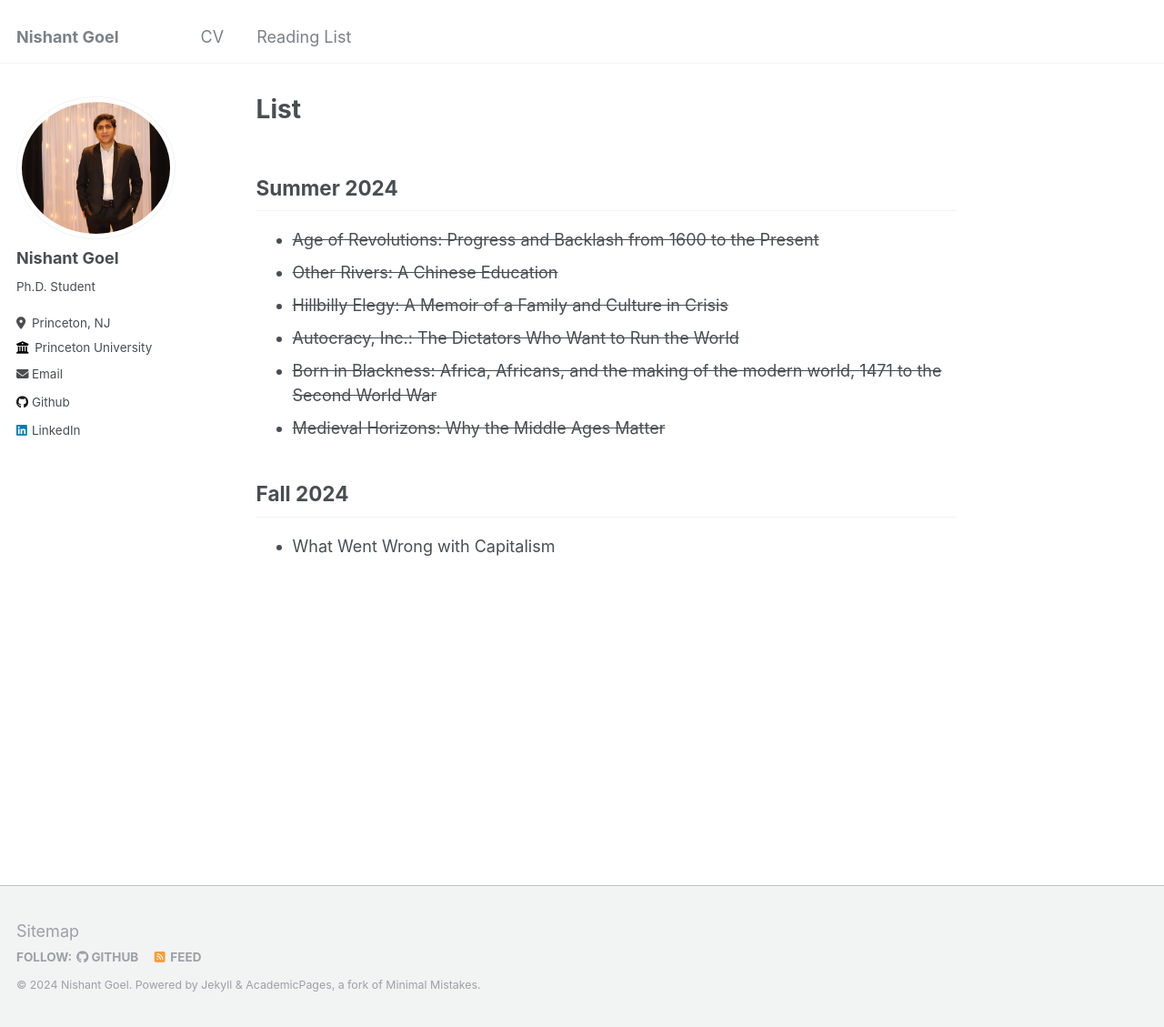
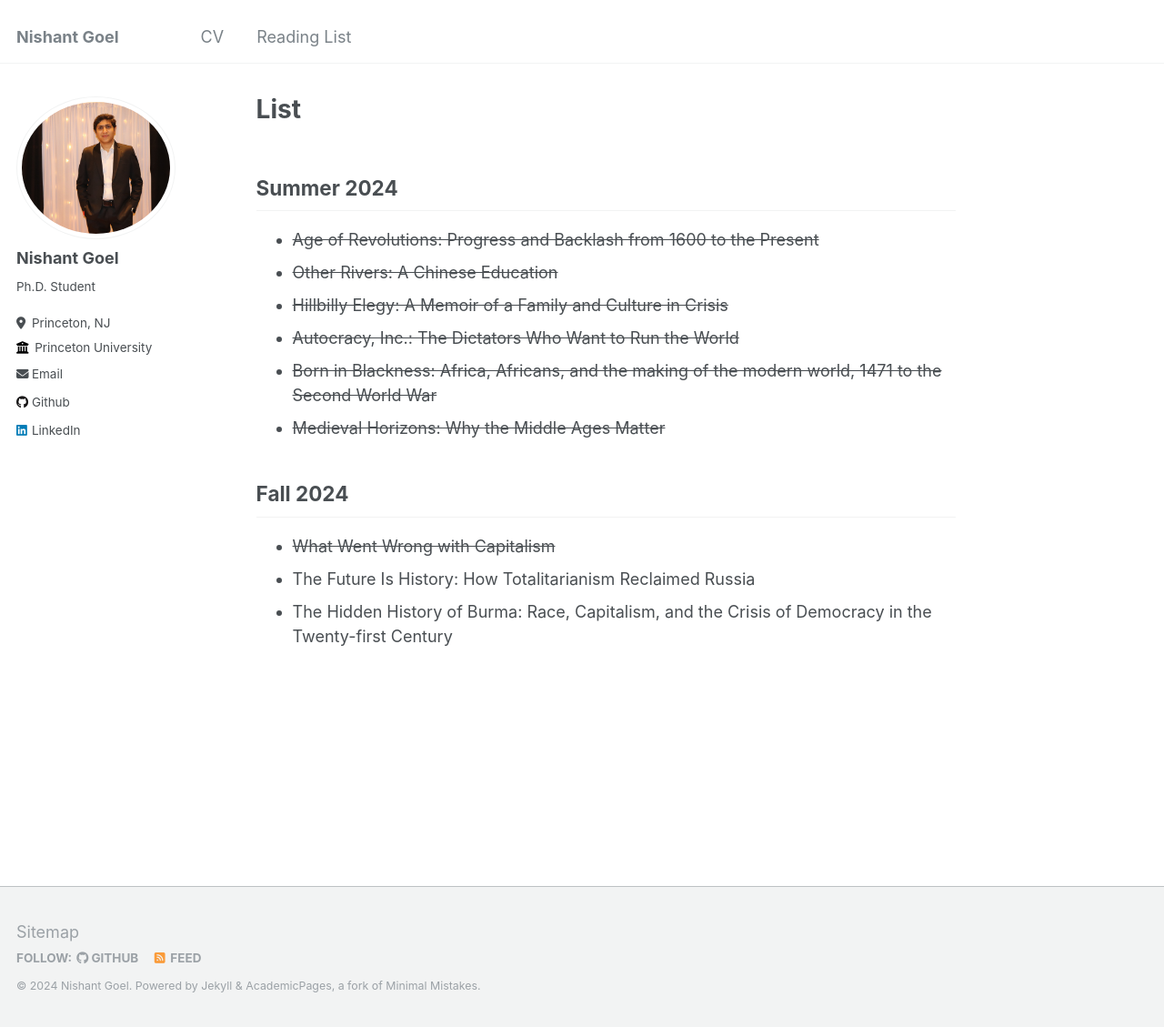
Before and after one commit to nish-goel/nish-goel.github.io, a Jekyll site: the page built from _pages/markdown.md, in a window 1280 px wide and 1129 px high. Shown: the whole window at 91% size. Built offline with Jekyll 4.4.1, drawn with Linux system fonts in a browser that asks for light colours.

Commit message:
Update markdown.md

```diff
--- a/_pages/markdown.md
+++ b/_pages/markdown.md
@@ -17,7 +17,9 @@ redirect_from:
 * ~~Medieval Horizons: Why the Middle Ages Matter~~
 
 ## Fall 2024
-* What Went Wrong with Capitalism
+* ~~What Went Wrong with Capitalism~~
+* The Future Is History: How Totalitarianism Reclaimed Russia
+* The Hidden History of Burma: Race, Capitalism, and the Crisis of Democracy in the Twenty-first Century
 
 <!--
 ## Locations of key files/directories
```
